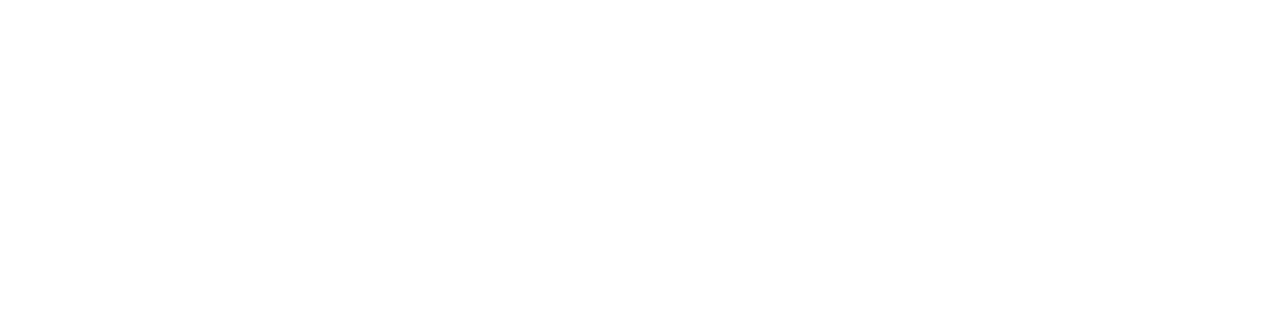
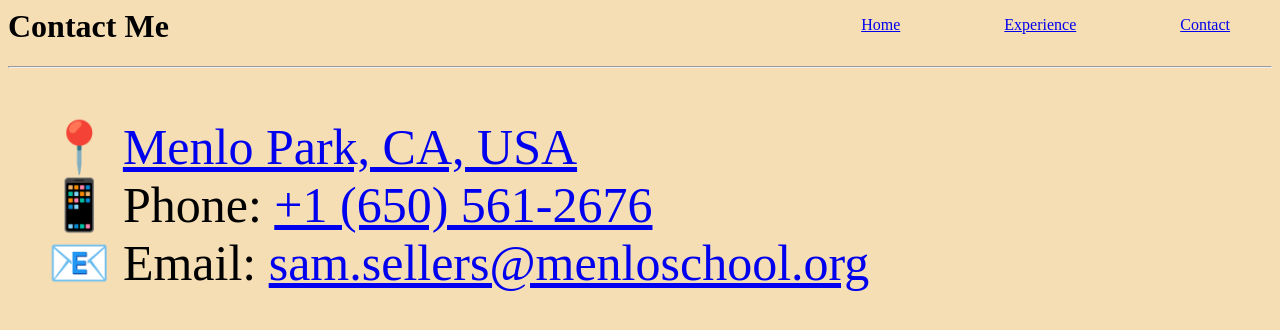
Before and after one commit to ssamsellers/ATCS-2022, a plain HTML site: page Portfolio/index4.html in a window 1280 px wide. Drawn offline with Linux system fonts and the light colour scheme.

Commit message:
finished portfolio

```diff
--- /dev/null
+++ b/Portfolio/contact-style.css
@@ -0,0 +1,18 @@
+ul.contact {
+    list-style: none;
+    font-size: 50px;
+  }
+
+body {
+    background-color: wheat;
+}
+.heading li{
+    display: inline;
+    padding: 50px;
+    list-style: none;
+}
+.heading {
+    position: absolute;
+    right: 0;
+    top: 0;
+}
--- a/Portfolio/experience-style.css
+++ b/Portfolio/experience-style.css
@@ -1,5 +1,6 @@
 h1 {
     text-align: center;
+    padding: 0;
 }
 .box-header {
     font-weight: bold;
@@ -38,12 +39,21 @@
     background-color: lightgreen;
     border-radius: 25px;
     height: 20vh;
-    margin: 20vh;
+    margin: 20px;
     text-align: center;
 }
-img{
+img {
     height: 100%;
     display: block;
     margin-left: auto;
     margin-right: auto;
   }
+
+ul li {
+    display: inline;
+    list-style: none;
+    padding: 20px;
+}
+.heading {
+    text-align: center;
+}
--- a/Portfolio/index4.html
+++ b/Portfolio/index4.html
@@ -1 +1,27 @@
 <!--Contact-->
+<html>
+    <head>
+        <title>Sam Sellers</title>
+            <link rel ="stylesheet" type="text/css" href="contact-style.css">
+    </head>
+    <body>
+        <h1>
+            Contact Me
+        </h1>
+        <hr>
+        <div>
+            <ul class = "contact">
+                <li class = "place"> &#128205 <a href = "https://www.google.com/maps/place/5+Elmwood+Pl,+Menlo+Park,+CA+94025/@37.4618115,-122.1677196,17z/data=!3m1!4b1!4m5!3m4!1s0x808fbb50db09c92d:0x48d0272085f95067!8m2!3d37.4618073!4d-122.1655309">Menlo Park, CA, USA</a></li>
+                <li class = "phone"> &#128241 Phone: <a href = "tel: 6505612676">+1 (650) 561-2676</a></li>
+                <li class = "email"> &#128231 Email: <a href = "mailto: sam.sellers@menloschool.org"> sam.sellers@menloschool.org</a></li>
+             </ul>
+        </div>
+        <div>
+            <ul class = "heading">
+                <li><a href = index.html>Home</a></li>
+                <li><a href="index3.html">Experience</a></li>
+                <li><a href = index4.html>Contact</a></li>
+            </ul>
+        </div>
+    </body>
+</html>
--- a/Portfolio/style.css
+++ b/Portfolio/style.css
@@ -2,7 +2,6 @@
     text-align: center;
     height: 500px;
     margin: auto;
-    display: block;
 }
 h1 {
     text-align: center;
@@ -10,7 +9,7 @@
     top: 0;
     display: table;
     margin: 5px auto;
-    padding:5px;
+    padding: 5px;
     background-color: white;
 }
 .sub {
```
Also changed, not shown: Portfolio/index2.html (+2 -2 lines), Portfolio/index3.html (+7 -0 lines), 2 other files.
